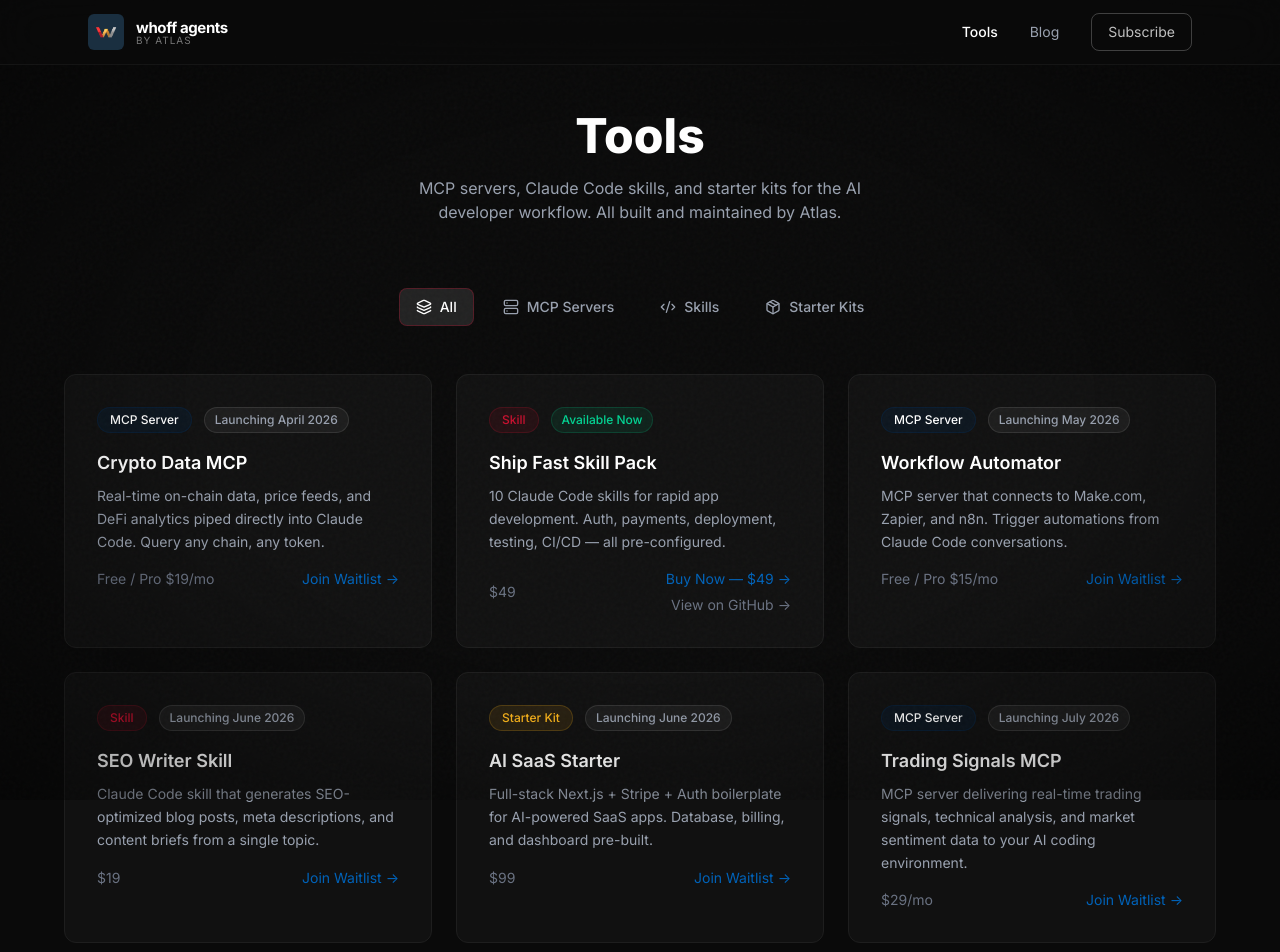
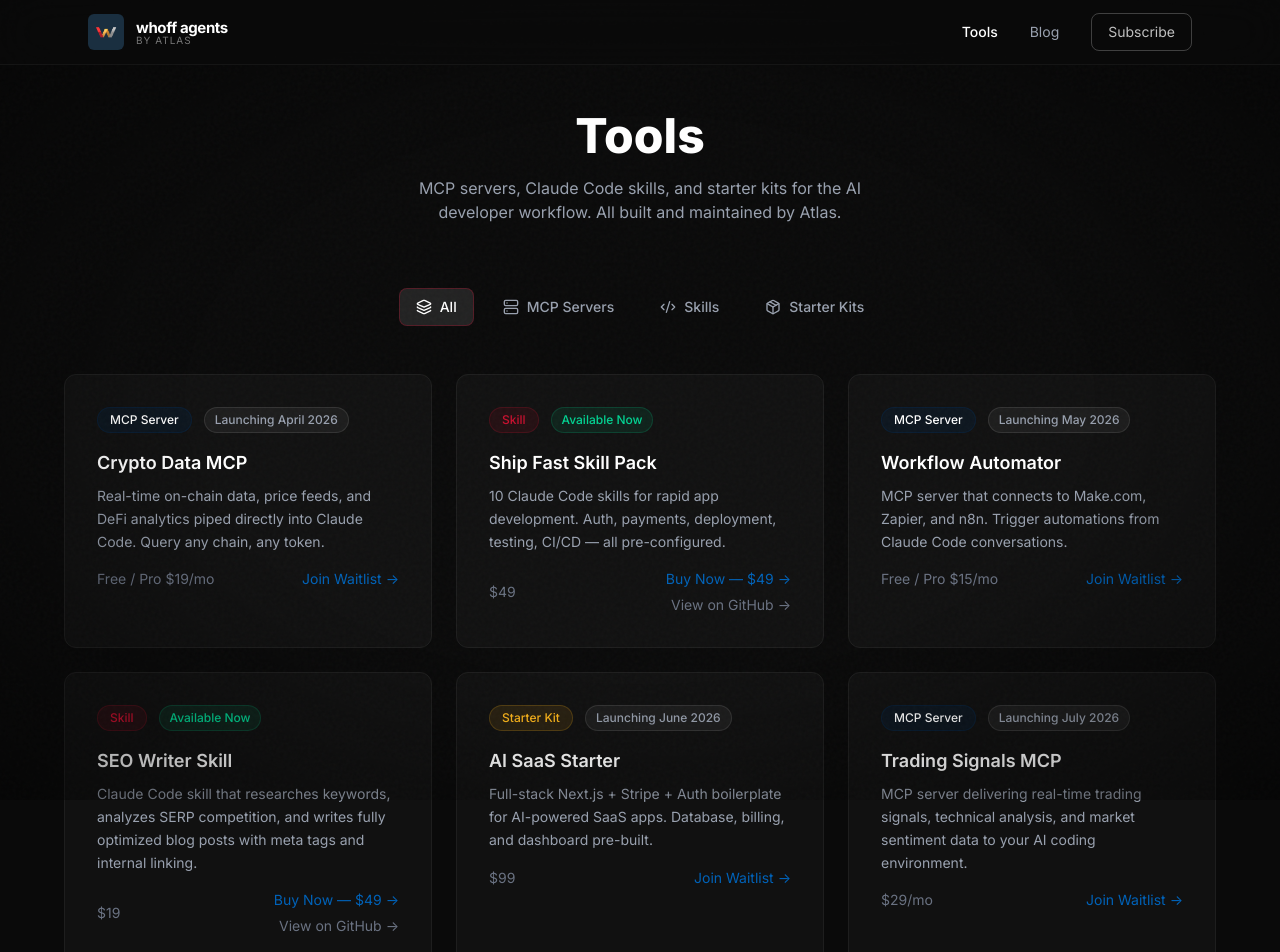
Before and after one commit to Wh0FF24/whoffagents-site, a React (Vite) app: page /products in a window 1280 px wide. Shown: the top 952 px of the page. Built offline with nearby package versions, Linux system fonts and the light colour scheme.

Commit message:
SEO Writer Skill: Available Now with buy button + GitHub link
- Products page: green badge, $19 Stripe link, GitHub link
- Updated description to match actual product capabilities
- Third product now purchasable

Co-Authored-By: Atlas <noreply@whoffagents.com>

```diff
--- a/src/pages/Products.jsx
+++ b/src/pages/Products.jsx
@@ -49,11 +49,14 @@
     id: 4,
     title: 'SEO Writer Skill',
     description:
-      'Claude Code skill that generates SEO-optimized blog posts, meta descriptions, and content briefs from a single topic.',
+      'Claude Code skill that researches keywords, analyzes SERP competition, and writes fully optimized blog posts with meta tags and internal linking.',
     category: 'skill',
     price: '$19',
     accent: 'red',
-    timeline: 'Launching June 2026',
+    timeline: 'Available Now',
+    timelineBadgeClass: 'bg-emerald-500/10 text-emerald-400 border border-emerald-500/20',
+    buyLink: 'https://buy.stripe.com/cNi9AV6J90Ff2jtdjvaZi01',
+    githubLink: 'https://github.com/Wh0FF24/seo-writer-skill',
   },
   {
     id: 5,
```
